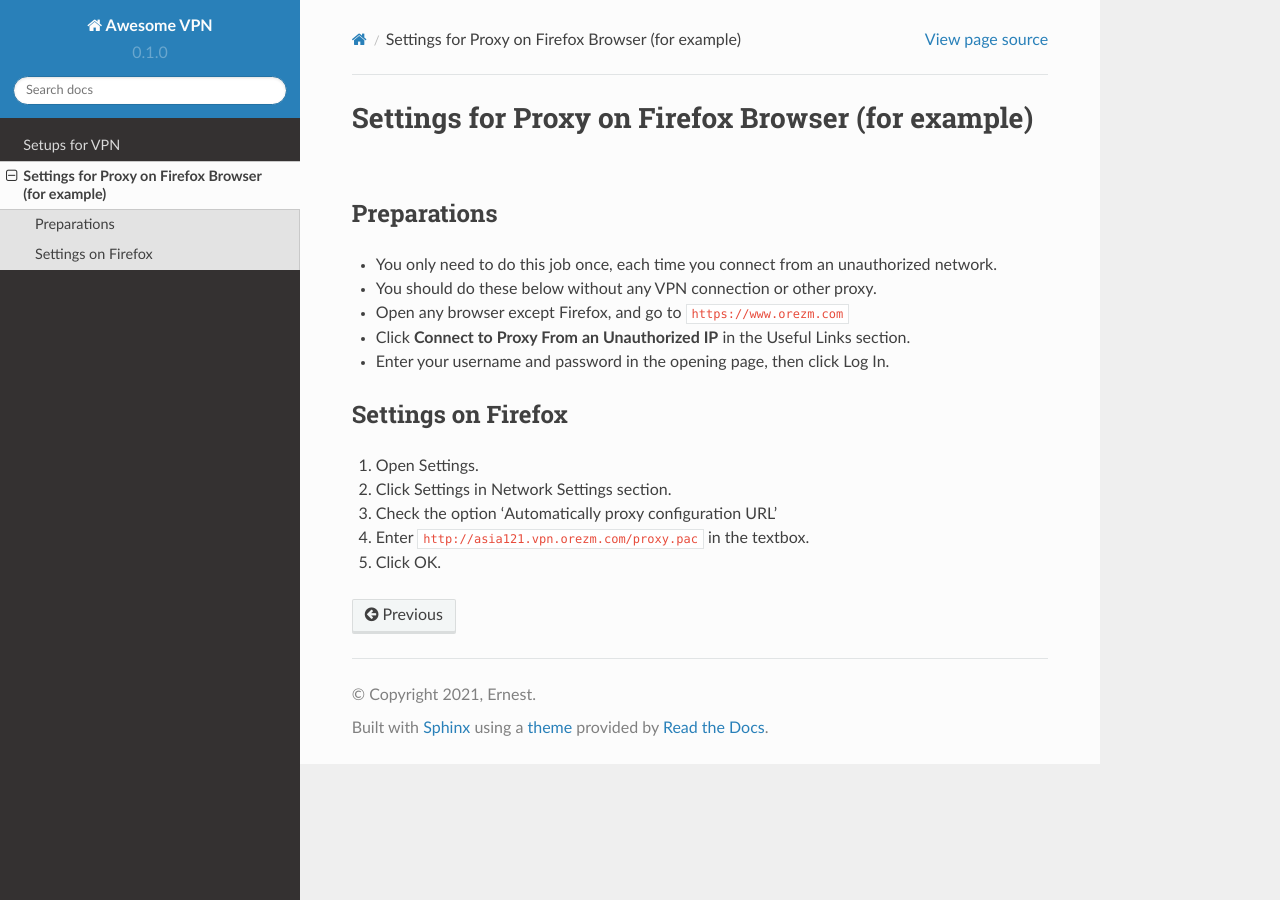
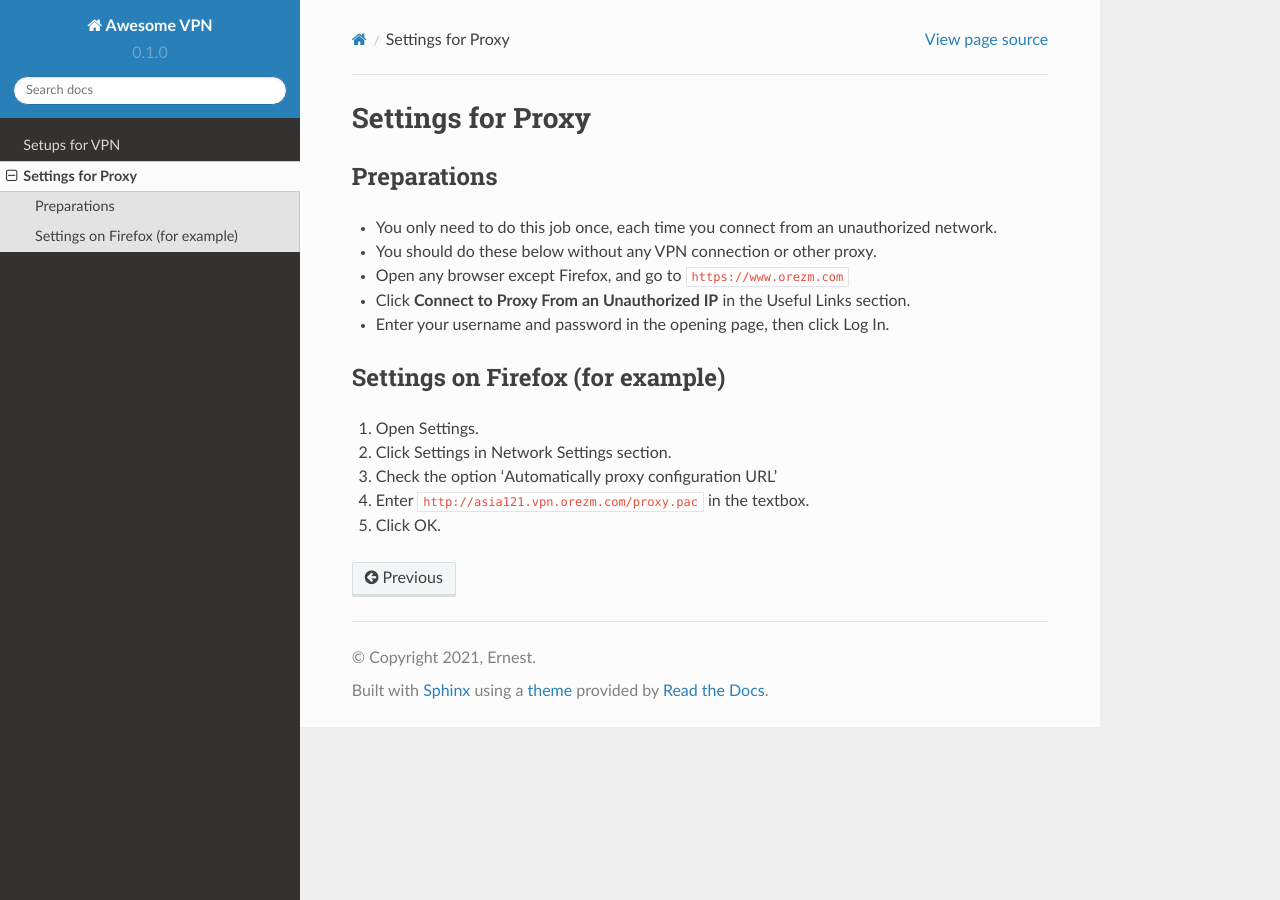
Before and after one commit to orezm/avc, a Sphinx documentation site: the page built from docs/source/proxy.rst, in a window 1280 px wide. Built offline with Sphinx 7.4.7 and the Read the Docs theme 2.0.0, drawn with Linux system fonts in a browser that asks for light colours.

Commit message:
Update proxy.rst

```diff
--- a/docs/source/proxy.rst
+++ b/docs/source/proxy.rst
@@ -1,5 +1,5 @@
-Settings for Proxy on Firefox Browser (for example)
-=====================================
+Settings for Proxy
+==================
 
 .. _proxy:
 
```
Also changed, not shown: other parts of docs/source/proxy.rst (+1 -1 lines).
